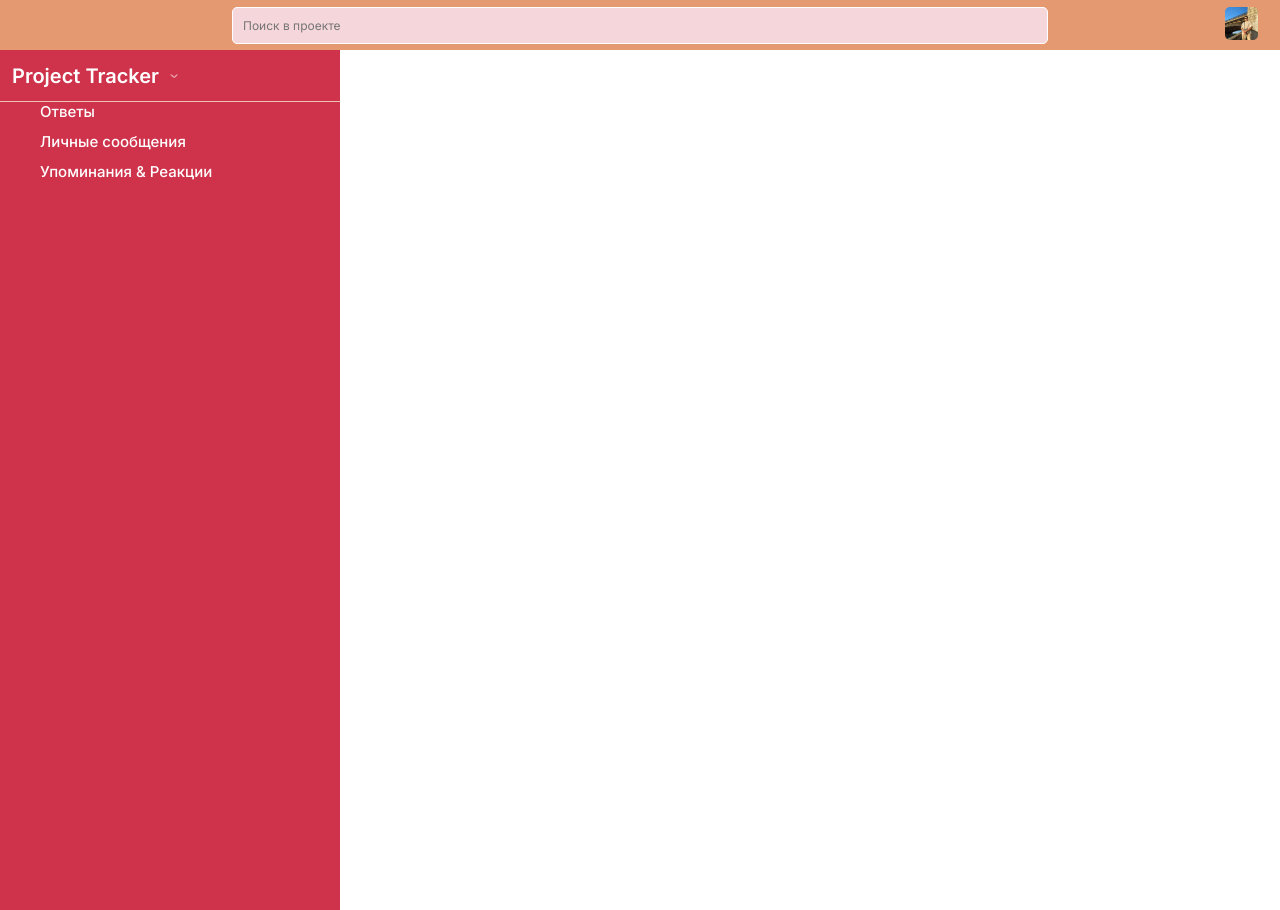
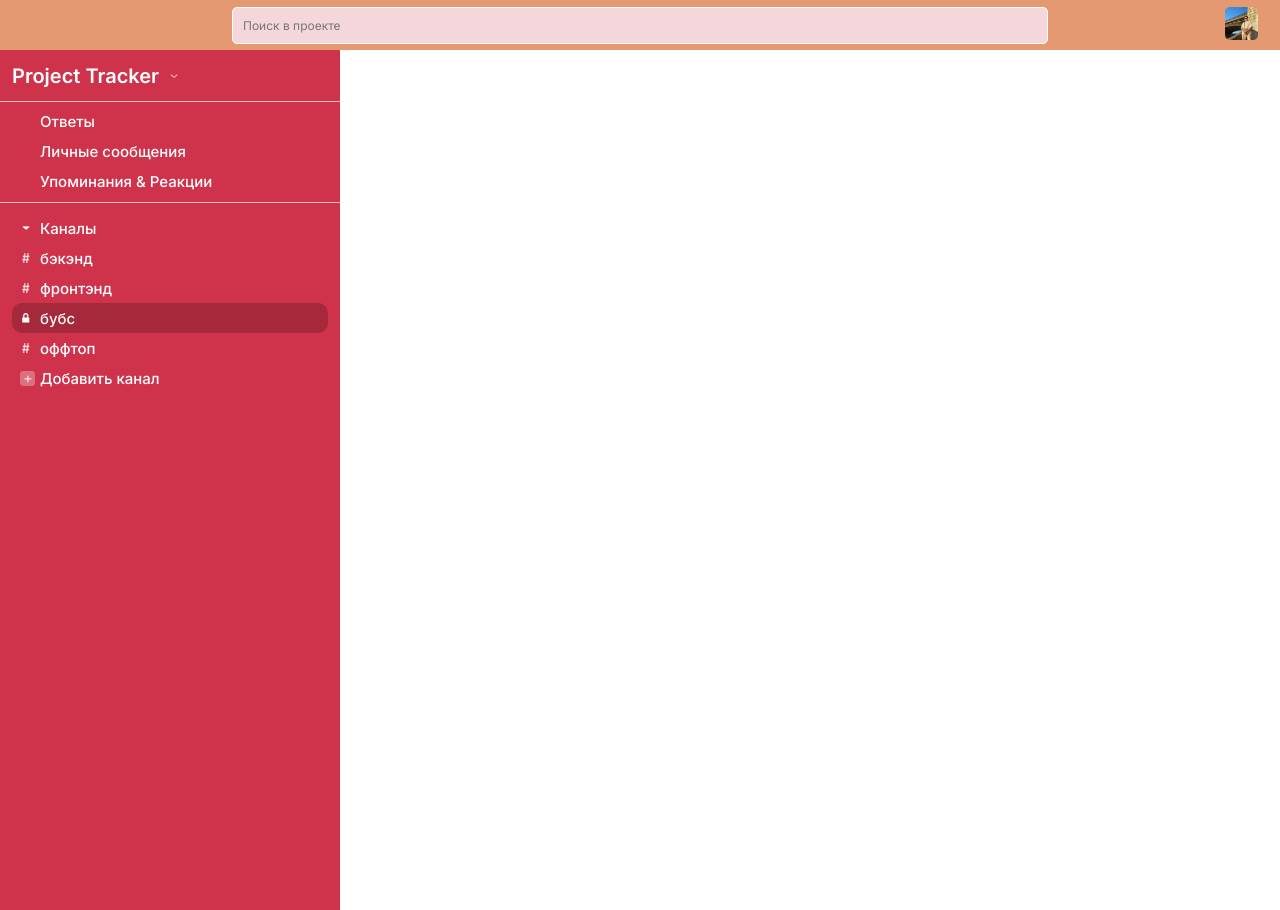
Before and after one commit to sasha-pipec/Clark, a Django app: page /workspaces/1/ in a window 1280 px wide. Run offline with Django 3.2, Linux system fonts and the light colour scheme; the visitor is signed in with stand-in values (Sample User, id 1).

Commit message:
update left container on detail workspace

```diff
--- a/clark_app/static/css/workspace_detail_style.css
+++ b/clark_app/static/css/workspace_detail_style.css
@@ -1,23 +1,53 @@
-html,body,div,span,applet,object,iframe,h1,h2,h3,h4,h5,h6,p,blockquote,pre,a,abbr,acronym,address,big,cite,code,del,dfn,em,img,ins,kbd,q,s,samp,small,strike,strong,sub,sup,tt,var,b,u,i,center,dl,dt,dd,ol,ul,li,fieldset,form,label,legend,table,caption,tbody,tfoot,thead,tr,th,td,article,aside,canvas,details,embed,figure,figcaption,footer,header,hgroup,menu,nav,output,ruby,section,summary,time,mark,audio,video{margin:0;padding:0;border:0;font-size:100%;font:inherit;vertical-align:baseline}
-article,aside,details,figcaption,figure,footer,header,hgroup,menu,nav,section{display:block}
-html{height:100%}
-body{line-height:1}
-ol,ul{list-style:none}
-blockquote,q{quotes:none}
-blockquote:before,blockquote:after,q:before,q:after{content:'';content:none}
-table{border-collapse:collapse;border-spacing:0}
-
-a{
-    text-decoration:none;
+html, body, div, span, applet, object, iframe, h1, h2, h3, h4, h5, h6, p, blockquote, pre, a, abbr, acronym, address, big, cite, code, del, dfn, em, img, ins, kbd, q, s, samp, small, strike, strong, sub, sup, tt, var, b, u, i, center, dl, dt, dd, ol, ul, li, fieldset, form, label, legend, table, caption, tbody, tfoot, thead, tr, th, td, article, aside, canvas, details, embed, figure, figcaption, footer, header, hgroup, menu, nav, output, ruby, section, summary, time, mark, audio, video {
+    margin: 0;
+    padding: 0;
+    border: 0;
+    font-size: 100%;
+    font: inherit;
+    vertical-align: baseline
 }
 
-.main_workspace{
+article, aside, details, figcaption, figure, footer, header, hgroup, menu, nav, section {
+    display: block
+}
+
+html {
+    height: 100%
+}
+
+body {
+    line-height: 1
+}
+
+ol, ul {
+    list-style: none
+}
+
+blockquote, q {
+    quotes: none
+}
+
+blockquote:before, blockquote:after, q:before, q:after {
+    content: '';
+    content: none
+}
+
+table {
+    border-collapse: collapse;
+    border-spacing: 0
+}
+
+a {
+    text-decoration: none;
+}
+
+.main_workspace {
     height: 100vh;
     width: 100vw;
     overflow: hidden;
 }
 
-.main_workspace_header{
+.main_workspace_header {
     height: 50px;
     background-color: #E49970;
     width: 100%;
@@ -26,13 +56,13 @@ a{
     align-items: center;
 }
 
-.empty_block{
+.empty_block {
     width: 33px;
     height: 33px;
     margin-left: 22px;
 }
 
-.search_input{
+.search_input {
     width: 802px;
     height: 33px;
     border-radius: 5px;
@@ -47,25 +77,25 @@ a{
     line-height: normal;
 }
 
-.avatar_img{
+.avatar_img {
     width: 33px;
     height: 33px;
     margin-right: 22px;
 }
 
-.main_workspace_container{
+.main_workspace_container {
     width: 100%;
     height: 100%;
     background-color: #FFF;
 }
 
-.container_left{
+.container_left {
     height: 100%;
     width: 340px;
     background: #CE334B;
 }
 
-.workspace_title{
+.workspace_title {
     height: 51px;
     width: 100%;
     border-bottom: 1px solid #ECC5B1;
@@ -73,13 +103,13 @@ a{
     align-items: center;
 }
 
-.workspace_title_inner{
+.workspace_title_inner {
     display: flex;
     align-items: center;
     margin-left: 12px;
 }
 
-.title_text{
+.title_text {
     color: #FFF;
     font-family: Inter;
     font-size: 20px;
@@ -88,21 +118,23 @@ a{
     line-height: normal;
 }
 
-.title_img{
+.title_img {
     width: 8px;
     height: 4px;
     margin-left: 11px;
 }
 
-.main_navbar{
-    margin-left: 40px;
+.main_navbar {
+    margin-top: 10px;
+    border-bottom: 1px solid #ECC5B1;
 }
 
-.navbar_item{
+.navbar_item {
+    margin-left: 40px;
     height: 30px;
 }
 
-.navbar_item_text{
+.navbar_item_text {
     color: #FFF;
     font-family: Inter;
     font-size: 15px;
@@ -110,3 +142,59 @@ a{
     font-weight: 500;
     line-height: normal;
 }
+
+.channels_list{
+    margin-top: 10px;
+}
+
+.channel_item {
+    display: flex;
+    align-items: center;
+    height: 30px;
+    width: 93%;
+    margin: auto;
+}
+
+.channel_item_img {
+    width: 8px;
+    height: 10px;
+    margin-left: 10px;
+}
+
+.channel_item_text {
+    color: #FFF;
+    font-family: Inter;
+    font-size: 15px;
+    font-style: normal;
+    font-weight: 500;
+    line-height: normal;
+    margin-left: 10px;
+}
+
+.channel_item_text:hover{
+    cursor: pointer;
+}
+
+.list_img {
+    width: 8px;
+    height: 4px;
+}
+
+.list_img:hover{
+    cursor: pointer;
+}
+
+.active{
+    background-color: #A5283B;
+    border-radius: 10px;
+}
+
+.add_channel{
+    width: 15px;
+    height: 15px;
+    margin-left: 8px;
+}
+
+.add_channel_text{
+    margin-left: 5px;
+}
--- a/clark_app/templates/clark_app/workspace.html
+++ b/clark_app/templates/clark_app/workspace.html
@@ -4,7 +4,7 @@
 <head>
     <meta charset="UTF-8">
     <title>Title</title>
-     <link rel="stylesheet" href="{% static 'css/workspace_detail_style.css' %}">
+    <link rel="stylesheet" href="{% static 'css/workspace_detail_style.css' %}">
 
     <link rel="preconnect" href="https://fonts.googleapis.com">
     <link rel="preconnect" href="https://fonts.gstatic.com" crossorigin>
@@ -42,6 +42,32 @@
                     <a href="" class="navbar_item_text">Упоминания & Реакции</a>
                 </div>
             </div>
+            <div class="channels_list">
+                <div class="channel_item">
+                    <img src="{% static 'images/list_img.png' %}" alt="" class="channel_item_img list_img">
+                    <p class="channel_item_text">Каналы</p>
+                </div>
+                <div class="channel_item">
+                    <img src="{% static 'images/public_channel_img.png' %}" alt="" class="channel_item_img">
+                    <p class="channel_item_text">бэкэнд</p>
+                </div>
+                <div class="channel_item">
+                    <img src="{% static 'images/public_channel_img.png' %}" alt="" class="channel_item_img">
+                    <p class="channel_item_text">фронтэнд</p>
+                </div>
+                <div class="channel_item active">
+                    <img src="{% static 'images/private_channel_img.png' %}" alt="" class="channel_item_img">
+                    <p class="channel_item_text">бубс</p>
+                </div>
+                <div class="channel_item">
+                    <img src="{% static 'images/public_channel_img.png' %}" alt="" class="channel_item_img">
+                    <p class="channel_item_text">оффтоп</p>
+                </div>
+                <div class="channel_item">
+                    <img src="{% static 'images/add_channel_img.png' %}" alt="" class="channel_item_img add_channel">
+                    <p class="channel_item_text add_channel_text">Добавить канал</p>
+                </div>
+            </div>
         </div>
         <div class="container_main">
 
```
Also changed, not shown: clark_app/static/images/add_channel_img.png (added), clark_app/static/images/list_img.png (added), clark_app/static/images/private_channel_img.png (added), clark_app/static/images/public_channel_img.png (added).
